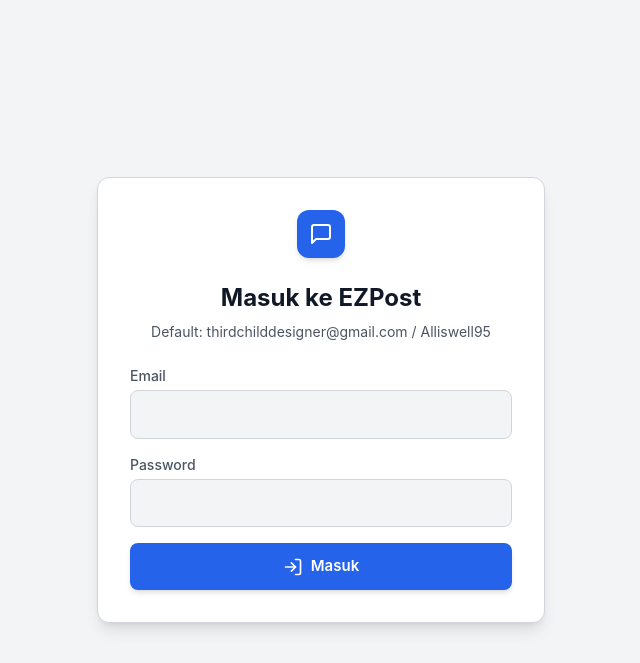
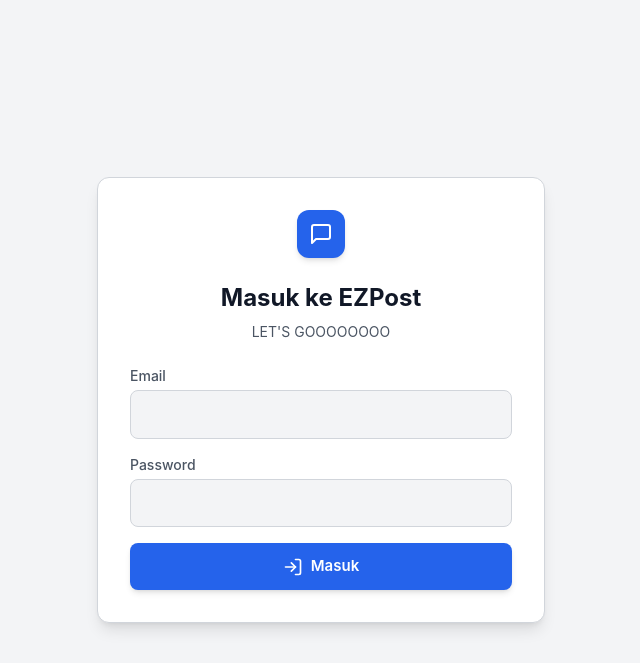
Before and after one commit to thrdchld/ezpost-app, a PHP site: page / in a window 1280 px wide. Shown: the top 663 px of the page, without its empty margins (319-959 px from the left). Run offline with PHP 8.4, Linux system fonts and the light colour scheme; some libraries are stand-ins or nearby versions.

Commit message:
Update index.php

```diff
--- a/index.php
+++ b/index.php
@@ -100,7 +100,7 @@
                 </div>
             </div>
             <h1 class="text-2xl font-bold mb-2 text-center text-textMain">Masuk ke EZPost</h1>
-            <p class="text-center text-sm text-textSec mb-6">Default: thirdchilddesigner@gmail.com / Alliswell95</p>
+            <p class="text-center text-sm text-textSec mb-6">LET'S GOOOOOOOO</p>
             <form id="loginForm" class="space-y-4">
                 <div>
                     <label for="email" class="block text-sm font-medium text-textSec mb-1">Email</label>
```
